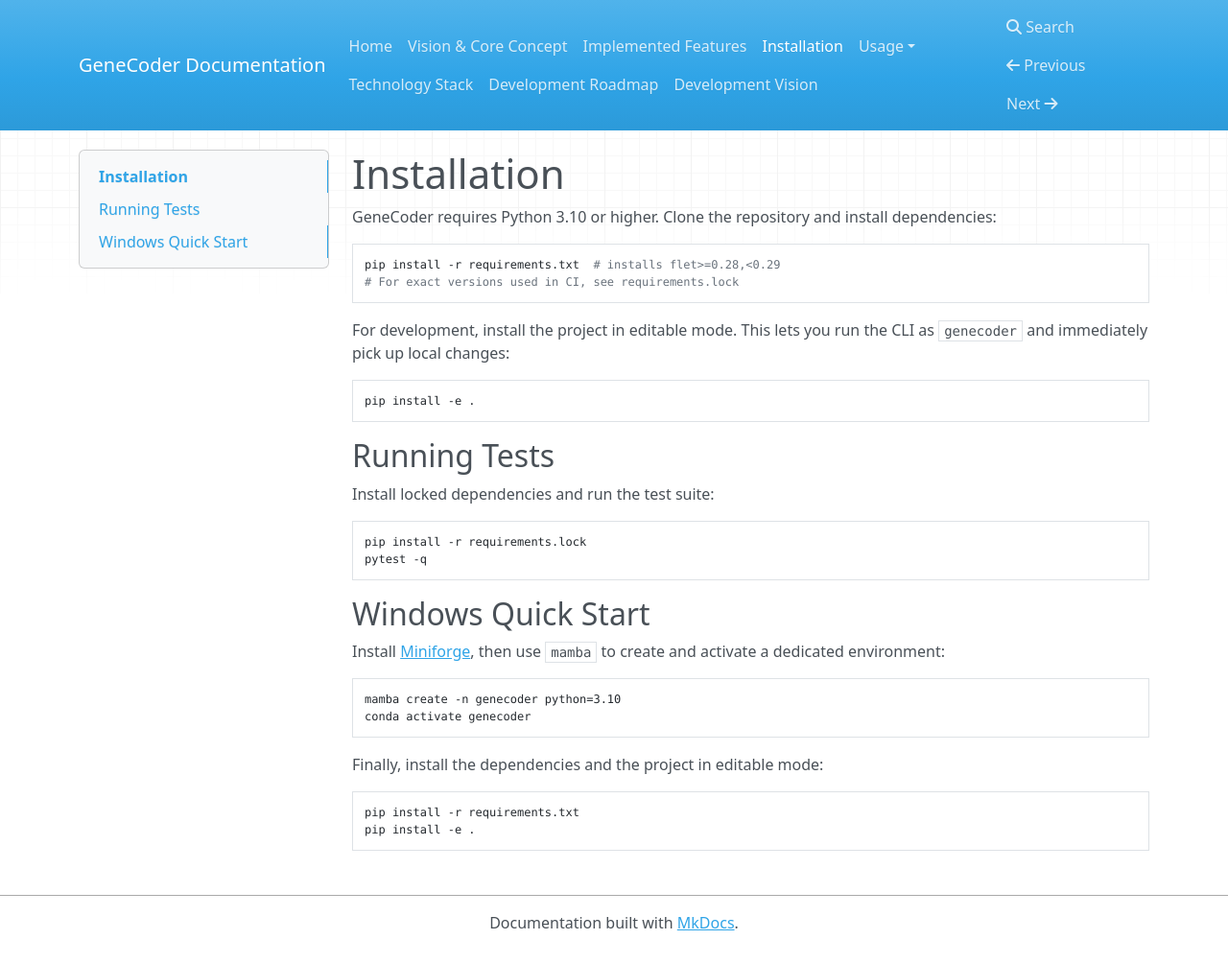
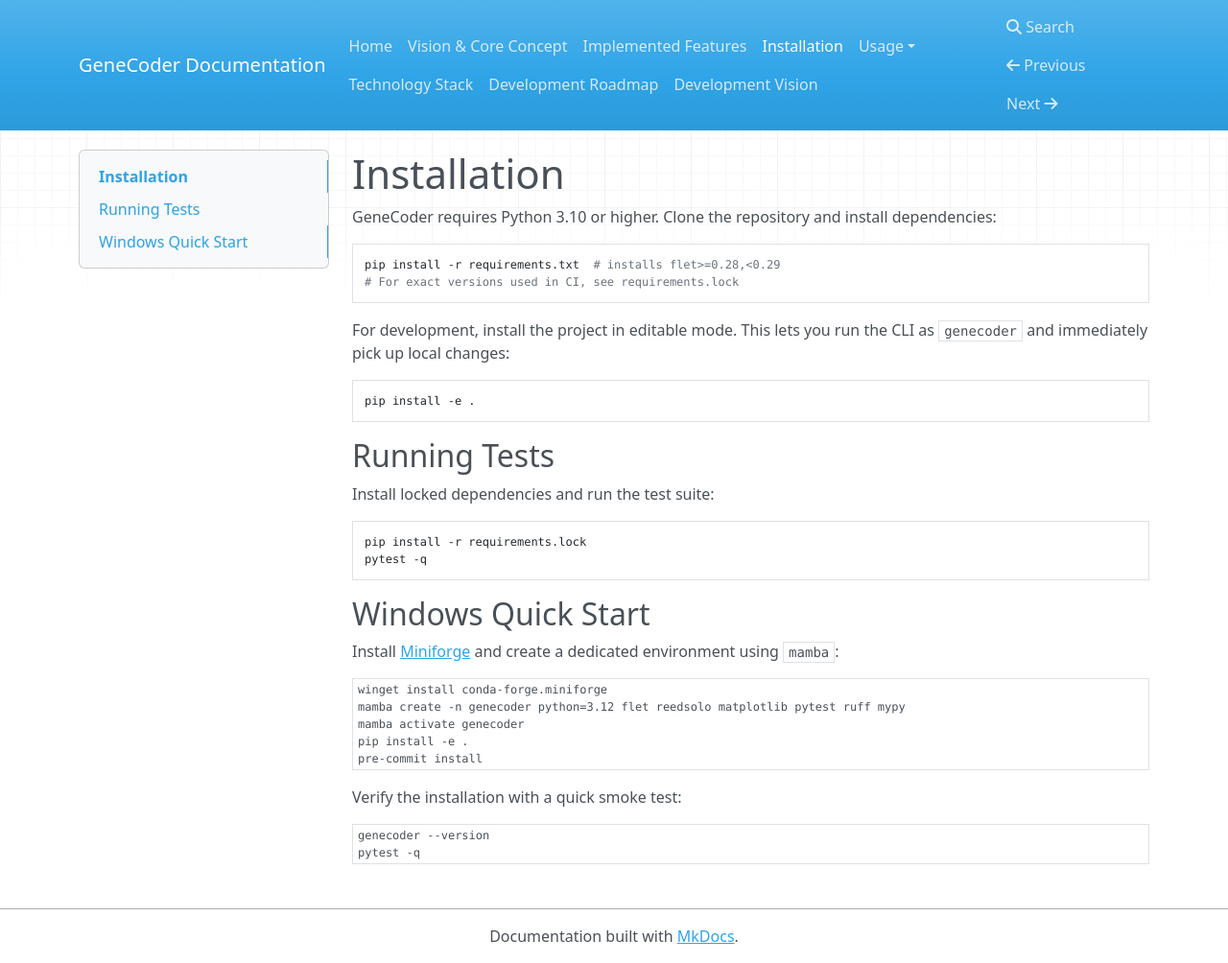
Before and after one commit to d0tTino/GeneCoder, an MkDocs documentation site: the page built from docs/installation.md, in a window 1280 px wide and 1004 px high. Shown: the whole window at 96% size. Built offline with MkDocs 1.6.1, drawn with Linux system fonts in a browser that asks for light colours; nearby versions of some CDN libraries.

Commit message:
docs: expand Windows quick start

````diff
--- a/docs/installation.md
+++ b/docs/installation.md
@@ -24,16 +24,20 @@
 ```
 ## Windows Quick Start
 
-Install [Miniforge](https://github.com/conda-forge/miniforge), then use `mamba` to create and activate a dedicated environment:
+Install [Miniforge](https://github.com/conda-forge/miniforge) and create a
+dedicated environment using `mamba`:
 
-```bash
-mamba create -n genecoder python=3.10
-conda activate genecoder
+```powershell
+winget install conda-forge.miniforge
+mamba create -n genecoder python=3.12 flet reedsolo matplotlib pytest ruff mypy
+mamba activate genecoder
+pip install -e .
+pre-commit install
 ```
 
-Finally, install the dependencies and the project in editable mode:
+Verify the installation with a quick smoke test:
 
-```bash
-pip install -r requirements.txt
-pip install -e .
+```powershell
+genecoder --version
+pytest -q
 ```
````
